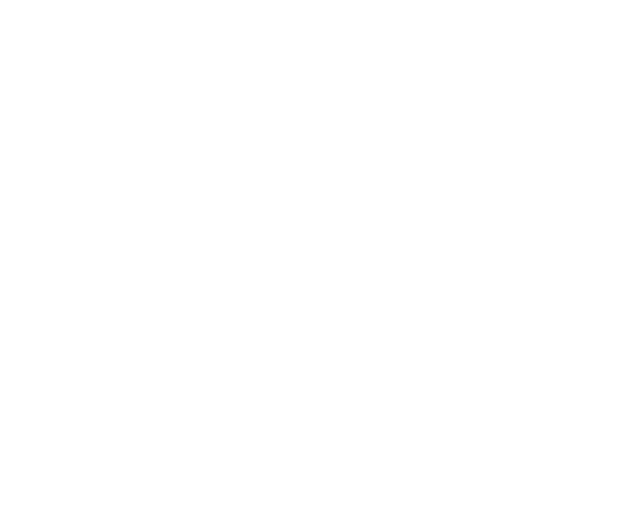
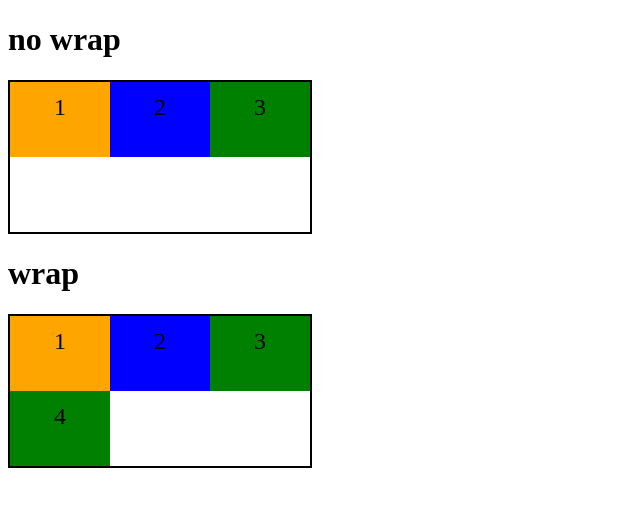
Before and after one commit to RafaelPsouzaa/bootCamp-Spread-Fullstack-Developer, a plain HTML site: page flex-warp/html/index.html in a window 1280 px wide. Shown: the whole page, without its empty margins (0-640 px from the left). Drawn offline with Linux system fonts and the light colour scheme.

Commit message:
Fim do flex-wrap

```diff
--- /dev/null
+++ b/flex direction/css/style.css
@@ -0,0 +1,27 @@
+.flex-container{
+    margin: 0;
+    padding: 0;
+    display: flex;
+    list-style: none;
+    max-width: 1000px;
+}
+.flex-item{
+    background-color:blue;
+    height: 50px;
+    width: 50px;
+    line-height: 50px;
+    font-size: 20px;
+    text-align: center;
+    color: white;
+    margin: 5px;
+}
+.row{
+    flex-direction: row;
+}
+.row-reverse{
+    flex-direction: row-reverse;
+}
+.row-reverse li{
+background-color: rgb(10, 59, 59);
+
+}
--- a/flex-warp/css/style.css
+++ b/flex-warp/css/style.css
@@ -1,9 +1,31 @@
 .flex-container{
     display: flex;
     height: 150px;
+    border: 2px solid black;
+    max-width: 300px;
 
 }
 .item{
     font-size: 24px;
     height: 50%;
+    text-align: center;
+    min-width:100px;
+    line-height: 50px;
+
 }
+.noWrap{
+    flex-wrap: nowrap;
+}
+.wrap{
+    flex-wrap:wrap ;
+}
+.green{
+    background-color: green;
+}
+
+.orange{
+    background-color: orange;
+}
+.blue{
+    background-color: blue;
+}
--- a/flex-warp/html/index.html
+++ b/flex-warp/html/index.html
@@ -8,9 +8,18 @@
     <title>Flex-wrap</title>
 </head>
 <body>
-    <div>
-
+    <h1>no wrap</h1>
+    <div class="flex-container noWrap" >
+        <div class="item orange">1</div>
+        <div class="item blue">2</div>
+        <div class="item green">3</div>
     </div>
-
+    <h1>wrap</h1>
+    <div class="flex-container wrap" >
+        <div class="item orange">1</div>
+        <div class="item blue">2</div>
+        <div class="item green">3</div>
+        <div class="item green">4</div>
+    </div>
 </body>
 </html>
```
Also changed, not shown: flex direction/html/index.html (+14 -1 lines).
